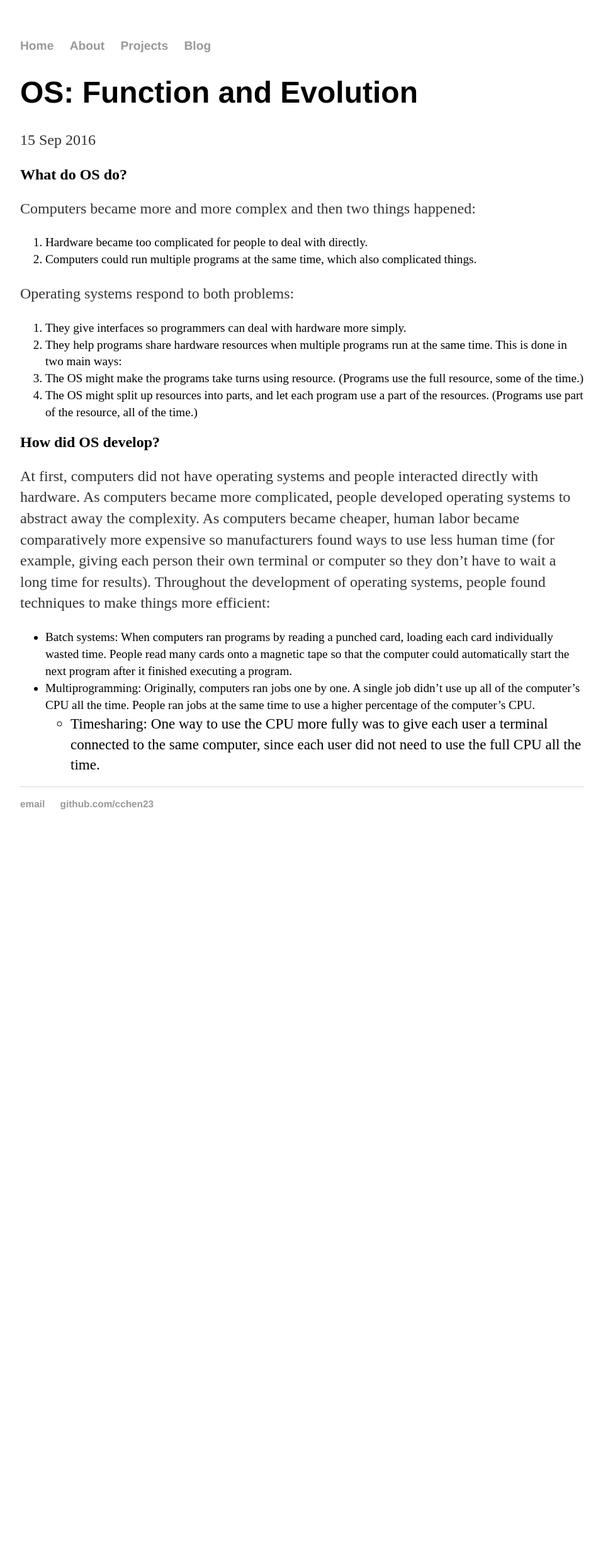
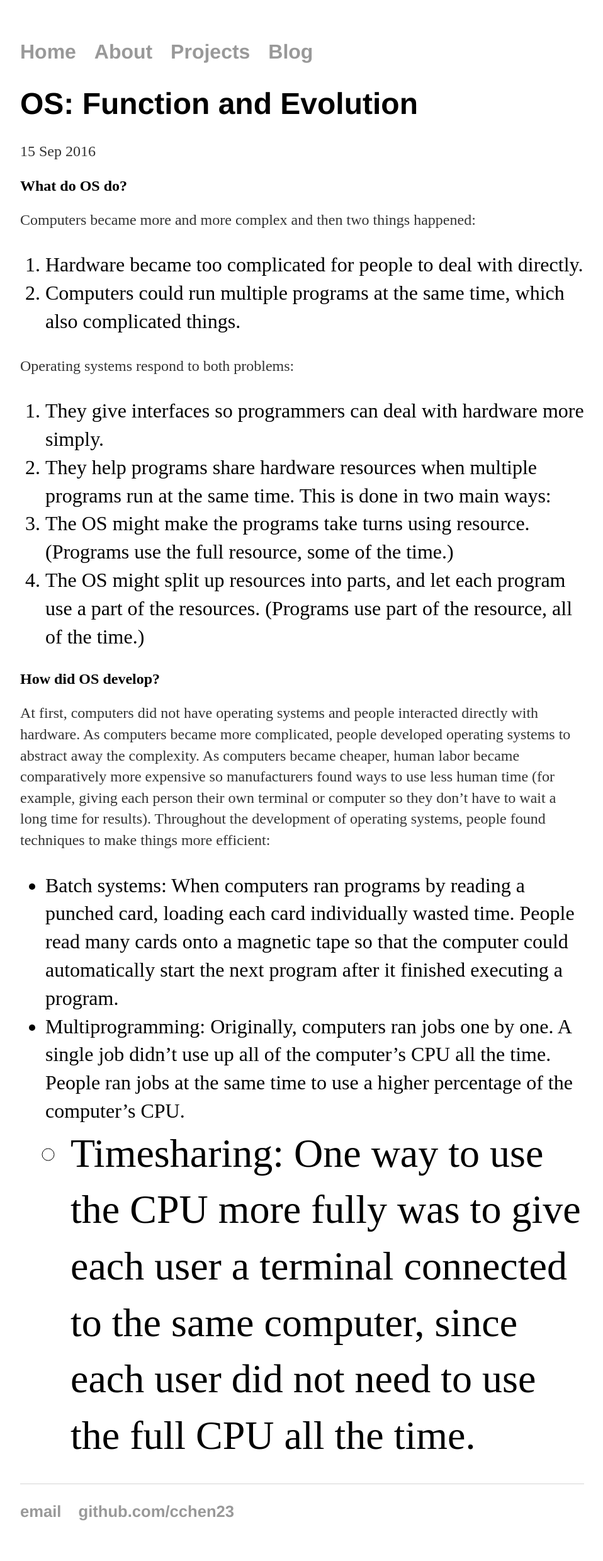
Before and after one commit to cchen23/cchen23.githhub.io, a Jekyll site: the page built from _posts/2016-09-15-os-intro.md, in a window 1280 px wide. Shown: the whole page at 63% size, without its empty margins (160-1118 px from the left). Built offline with Jekyll 4.4.1, drawn with Linux system fonts in a browser that asks for light colours; before the commit the page ends 1347 px from its top, so only the background shows below that.

Commit message:
Update main.css

```diff
--- a/css/main.css
+++ b/css/main.css
@@ -46,11 +46,11 @@ ul.posts li {
 }
 
 ul {
- font-size: 1.2em;
+ font-size: 2em;
  line-height: 1.4em;
 }
 
 ol {
- font-size: 1.2em;
+ font-size: 2em;
  line-height: 1.4em;
 }
```
